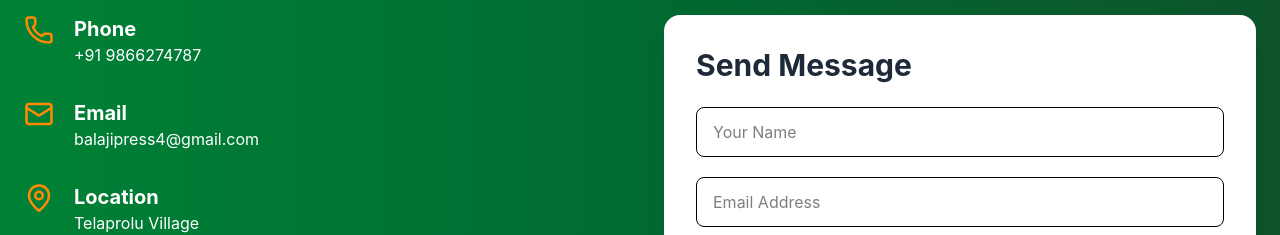
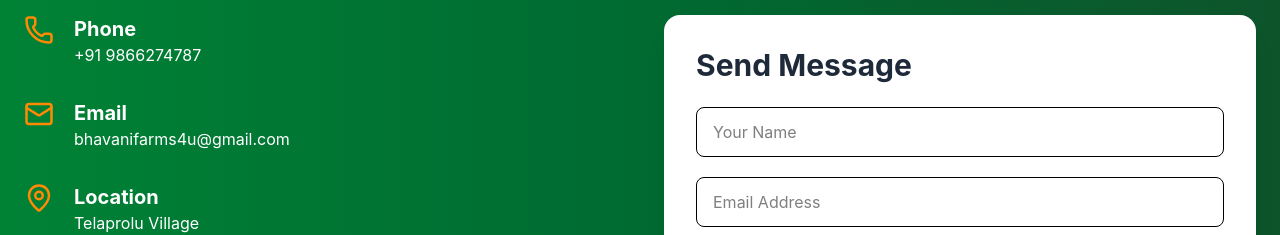
Before and after one commit to dbhanuprakashd1-design/bsgb-bhavani-farms, a React (Vite) app: page / in a window 1280 px wide. Shown: the part 9940-10175 px from the top of the page. Built offline with nearby package versions, Linux system fonts and the light colour scheme.

Commit message:
Update email address in Contact component

```diff
--- a/src/components/home/Contact.jsx
+++ b/src/components/home/Contact.jsx
@@ -47,7 +47,7 @@ const Contact = () => {
               <Mail className="text-orange-400" size={30} />
               <div>
                 <h3 className="font-bold text-xl">Email</h3>
-                <p>balajipress4@gmail.com</p>
+                <p>bhavanifarms4u@gmail.com</p>
               </div>
             </div>
 
```
